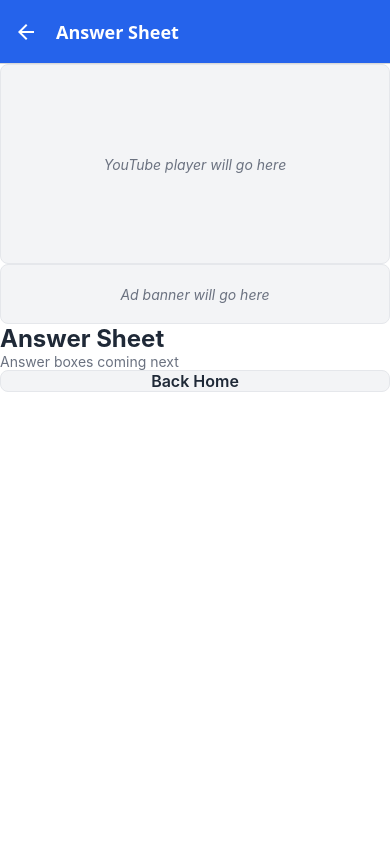
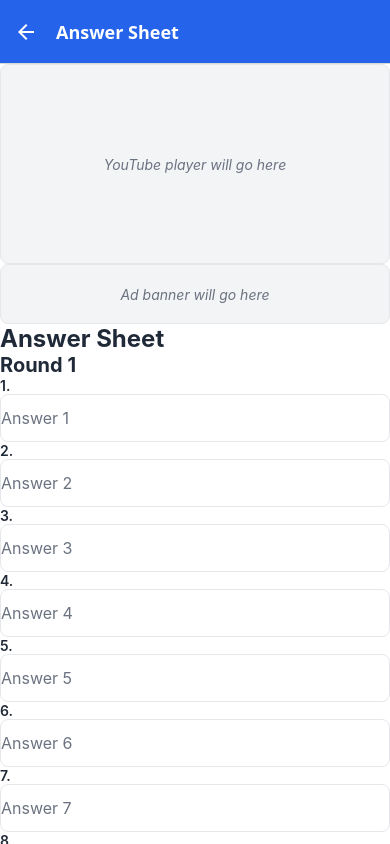
Before and after one commit to jayflynndev/jays-quiz-notepad, a React Native app: screen /AnswerSheet in a window 390 px wide. Built offline with nearby package versions, Linux system fonts and the light colour scheme.

Commit message:
Answer Sheet Added

```diff
--- /dev/null
+++ b/src/components/AnswerInput.tsx
@@ -0,0 +1,55 @@
+import React from "react";
+import { StyleSheet, Text, TextInput, View } from "react-native";
+import { colors } from "../theme/colors";
+import { spacing } from "../theme/spacing";
+
+interface AnswerInputProps {
+  label: string;
+  value: string;
+  onChangeText: (value: string) => void;
+  placeholder?: string;
+}
+
+export function AnswerInput({
+  label,
+  value,
+  onChangeText,
+  placeholder = "Your answer",
+}: AnswerInputProps) {
+  return (
+    <View style={styles.container}>
+      <Text style={styles.label}>{label}</Text>
+      <TextInput
+        style={styles.input}
+        value={value}
+        onChangeText={onChangeText}
+        placeholder={placeholder}
+        placeholderTextColor={colors.textLight}
+        returnKeyType="next"
+      />
+    </View>
+  );
+}
+
+const styles = StyleSheet.create({
+  container: {
+    marginBottom: spacing.md,
+  },
+  label: {
+    color: colors.text,
+    fontSize: 14,
+    fontWeight: "600",
+    marginBottom: spacing.xs,
+  },
+  input: {
+    backgroundColor: colors.white,
+    borderColor: colors.border,
+    borderRadius: 8,
+    borderWidth: 1,
+    color: colors.text,
+    fontSize: 16,
+    minHeight: 48,
+    paddingHorizontal: spacing.md,
+    paddingVertical: spacing.sm,
+  },
+});
--- /dev/null
+++ b/src/components/RoundSection.tsx
@@ -0,0 +1,45 @@
+import React from "react";
+import { StyleSheet, Text, View } from "react-native";
+import { AnswerInput } from "./AnswerInput";
+import { colors } from "../theme/colors";
+import { spacing } from "../theme/spacing";
+import type { RoundNumber } from "../types/answerSheet";
+
+interface RoundSectionProps {
+  roundNumber: RoundNumber;
+  answers: string[];
+  onAnswerChange: (answerIndex: number, value: string) => void;
+}
+
+export function RoundSection({
+  roundNumber,
+  answers,
+  onAnswerChange,
+}: RoundSectionProps) {
+  return (
+    <View style={styles.container}>
+      <Text style={styles.heading}>Round {roundNumber}</Text>
+      {answers.map((answer, index) => (
+        <AnswerInput
+          key={`${roundNumber}-${index}`}
+          label={`${index + 1}.`}
+          value={answer}
+          onChangeText={(value) => onAnswerChange(index, value)}
+          placeholder={`Answer ${index + 1}`}
+        />
+      ))}
+    </View>
+  );
+}
+
+const styles = StyleSheet.create({
+  container: {
+    marginBottom: spacing.xl,
+  },
+  heading: {
+    color: colors.text,
+    fontSize: 20,
+    fontWeight: "bold",
+    marginBottom: spacing.md,
+  },
+});
--- a/src/screens/AnswerSheetScreen.tsx
+++ b/src/screens/AnswerSheetScreen.tsx
@@ -1,29 +1,117 @@
-import React from "react";
-import { View, StyleSheet, Text, ScrollView } from "react-native";
+import React, { useState } from "react";
+import {
+  KeyboardAvoidingView,
+  Platform,
+  View,
+  StyleSheet,
+  Text,
+  ScrollView,
+} from "react-native";
+import { AnswerInput } from "../components/AnswerInput";
 import { AppButton } from "../components/AppButton";
+import { RoundSection } from "../components/RoundSection";
 import { colors } from "../theme/colors";
 import { spacing } from "../theme/spacing";
 import type { AnswerSheetScreenProps } from "../navigation/types";
+import {
+  ANSWERS_PER_ROUND,
+  ROUND_NUMBERS,
+  type AnswerSheetState,
+  type RoundNumber,
+} from "../types/answerSheet";
+
+function createInitialAnswerSheet(): AnswerSheetState {
+  return {
+    rounds: {
+      1: Array.from({ length: ANSWERS_PER_ROUND }, () => ""),
+      2: Array.from({ length: ANSWERS_PER_ROUND }, () => ""),
+      3: Array.from({ length: ANSWERS_PER_ROUND }, () => ""),
+      4: Array.from({ length: ANSWERS_PER_ROUND }, () => ""),
+      5: Array.from({ length: ANSWERS_PER_ROUND }, () => ""),
+    },
+    tieBreaker: "",
+  };
+}
 
 export function AnswerSheetScreen({ navigation }: AnswerSheetScreenProps) {
+  const [answerSheet, setAnswerSheet] = useState<AnswerSheetState>(
+    createInitialAnswerSheet
+  );
+
+  function updateRoundAnswer(
+    roundNumber: RoundNumber,
+    answerIndex: number,
+    value: string
+  ) {
+    setAnswerSheet((currentAnswerSheet) => ({
+      ...currentAnswerSheet,
+      rounds: {
+        ...currentAnswerSheet.rounds,
+        [roundNumber]: currentAnswerSheet.rounds[roundNumber].map(
+          (answer, index) => (index === answerIndex ? value : answer)
+        ),
+      },
+    }));
+  }
+
+  function updateTieBreaker(value: string) {
+    setAnswerSheet((currentAnswerSheet) => ({
+      ...currentAnswerSheet,
+      tieBreaker: value,
+    }));
+  }
+
+  function handleClearAnswersPress() {
+    return undefined;
+  }
+
   return (
-    <ScrollView style={styles.container} contentContainerStyle={styles.content}>
-      {/* YouTube Player Placeholder */}
+    <KeyboardAvoidingView
+      style={styles.container}
+      behavior={Platform.OS === "ios" ? "padding" : "height"}
+    >
+      <ScrollView
+        style={styles.scrollView}
+        contentContainerStyle={styles.content}
+        keyboardShouldPersistTaps="handled"
+      >
         <View style={styles.youtubeContainer}>
           <Text style={styles.placeholderText}>YouTube player will go here</Text>
         </View>
 
-      {/* Ad Banner Placeholder */}
         <View style={styles.adContainer}>
           <Text style={styles.placeholderText}>Ad banner will go here</Text>
         </View>
 
-      {/* Answer Sheet Section */}
         <Text style={styles.heading}>Answer Sheet</Text>
-      <Text style={styles.tempText}>Answer boxes coming next</Text>
 
-      {/* Navigation Button */}
+        {ROUND_NUMBERS.map((roundNumber) => (
+          <RoundSection
+            key={roundNumber}
+            roundNumber={roundNumber}
+            answers={answerSheet.rounds[roundNumber]}
+            onAnswerChange={(answerIndex, value) =>
+              updateRoundAnswer(roundNumber, answerIndex, value)
+            }
+          />
+        ))}
+
+        <View style={styles.tieBreakerSection}>
+          <Text style={styles.sectionHeading}>Tie-breaker</Text>
+          <AnswerInput
+            label="Tie-breaker answer"
+            value={answerSheet.tieBreaker}
+            onChangeText={updateTieBreaker}
+            placeholder="Your tie-breaker answer"
+          />
+        </View>
+
         <View style={styles.buttonSection}>
+          <AppButton
+            title="Clear Answers"
+            variant="secondary"
+            onPress={handleClearAnswersPress}
+          />
           <AppButton
             title="Back Home"
             variant="secondary"
@@ -31,6 +119,7 @@ export function AnswerSheetScreen({ navigation }: AnswerSheetScreenProps) {
           />
         </View>
       </ScrollView>
+    </KeyboardAvoidingView>
   );
 }
 
@@ -39,9 +128,13 @@ const styles = StyleSheet.create({
     flex: 1,
     backgroundColor: colors.background,
   },
+  scrollView: {
+    flex: 1,
+  },
   content: {
     paddingHorizontal: spacing.lg,
-    paddingVertical: spacing.lg,
+    paddingTop: spacing.lg,
+    paddingBottom: 160,
   },
   youtubeContainer: {
     backgroundColor: colors.lightGray,
@@ -72,15 +165,18 @@ const styles = StyleSheet.create({
     fontSize: 24,
     fontWeight: "bold",
     color: colors.text,
+    marginBottom: spacing.lg,
+  },
+  sectionHeading: {
+    color: colors.text,
+    fontSize: 20,
+    fontWeight: "bold",
     marginBottom: spacing.md,
   },
-  tempText: {
-    fontSize: 14,
-    color: colors.textLight,
+  tieBreakerSection: {
     marginBottom: spacing.xl,
   },
   buttonSection: {
-    marginTop: spacing.xl,
     marginBottom: spacing.lg,
   },
 });
--- /dev/null
+++ b/src/types/answerSheet.ts
@@ -0,0 +1,10 @@
+export const ROUND_NUMBERS = [1, 2, 3, 4, 5] as const;
+
+export const ANSWERS_PER_ROUND = 10;
+
+export type RoundNumber = (typeof ROUND_NUMBERS)[number];
+
+export type AnswerSheetState = {
+  rounds: Record<RoundNumber, string[]>;
+  tieBreaker: string;
+};
```
Lines whose indentation alone changed are shown as unchanged.
